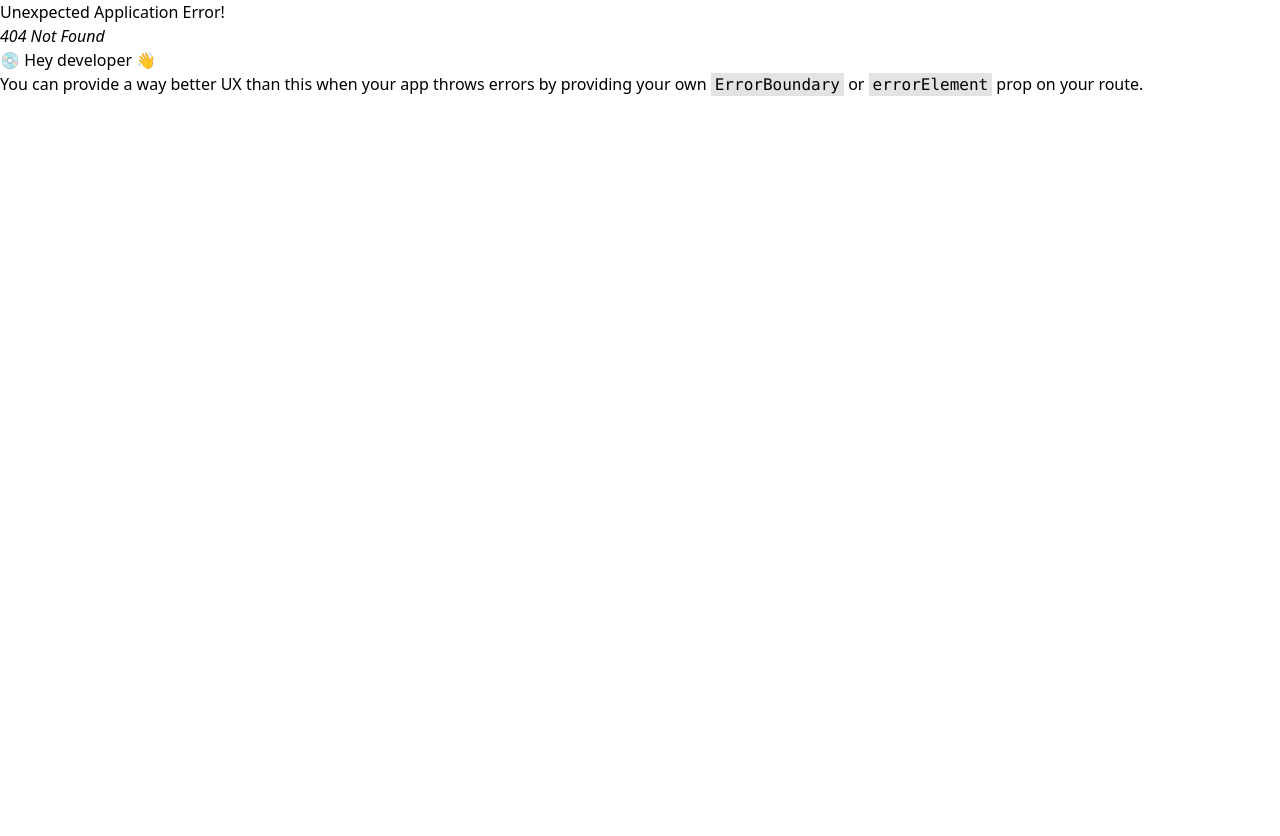
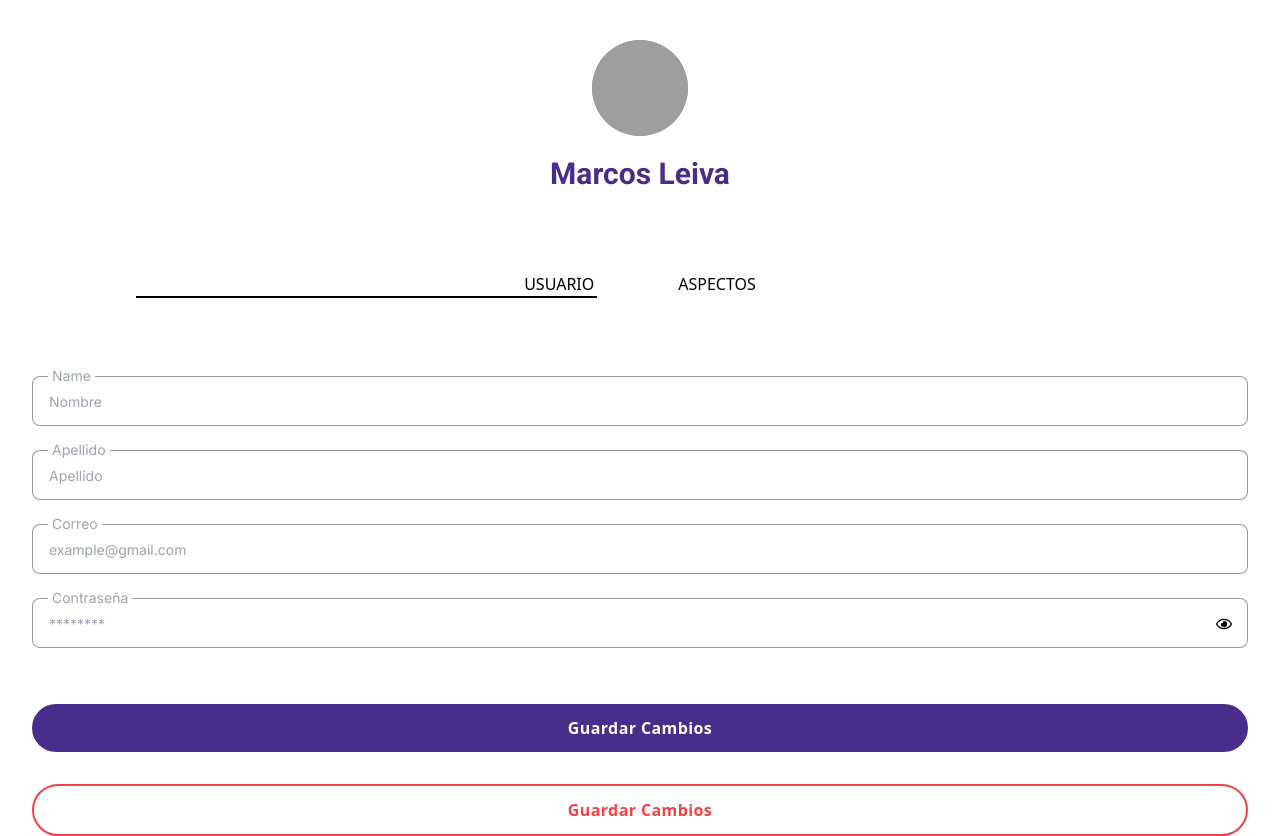
Before and after one commit to No-Country/s8-10-m-node-react, a React (Vite) app in the folder frontend/: page /user/perfil in a window 1280 px wide. Before the commit this address had no page. Before the commit the page ends 800 px from the top, so only its background shows below. Built offline with nearby package versions, Linux system fonts and the light colour scheme; sample sign-in values are in the browser's storage; grey boxes are pictures that could not be loaded.

Commit message:
perfil y transferencia

```diff
--- /dev/null
+++ b/frontend/src/components/Aspectos.jsx
@@ -0,0 +1,116 @@
+import { useState , useEffect} from "react";
+import { FaRegEye, FaRegEyeSlash } from "react-icons/fa";
+import { Button } from "./Button";
+import InputField from "./InputField";
+import { ProfileImage } from "./ProfileImage";
+import { Link ,useLocation} from "react-router-dom";
+
+export const Aspectos = () => {
+  const [showPassword, setShowPassword] = useState(false);
+  const [validateForm, setValidateForm] = useState({});
+  const [isLocation, setIsLocation] = useState('')
+
+  const location = useLocation()
+
+  useEffect(() => {
+    if (location.pathname === '/user/aspectos') {
+      setIsLocation('aspectos')
+    } else if (location.pathname === '/user/perfil') {
+      setIsLocation('perfil')
+    }
+  }, [location.pathname, isLocation])
+
+  const handleChange = (e) => {
+    setValidateForm({
+      ...validateForm,
+      [e.target.name]: e.target.value,
+    });
+  };
+
+  const validateUser = async (e) => {
+    e.preventDefault();
+    await login(validateForm);
+  };
+
+  return (
+    <main className="w-full min-h-screen flex flex-col items-center gap-20">
+      <section className="mt-10 flex">
+        <ProfileImage name="Marcos Leiva" />
+      </section>
+      <section className="w-full flex justify-center gap-[5.25rem] relative pl-4">
+        <Link className="" replace="user/aspecto">
+         USUARIO
+        </Link>
+        <Link className="pr-4" to="perfil">
+         ASPECTOS
+        </Link>
+        <div
+          className={`w-4/5 border-b-2 border-white absolute bottom-[-2px] bg-white`}
+        >
+          <span
+            className={`border-b-2 border-black ${
+              isLocation === 'perfil'
+                ? 'w-[45%] transform translate-x-[0%] transition-all duration-300'
+                : 'w-[45%] transform translate-x-[100%] transition-all duration-300'
+            } absolute bottom-[-2px]`}
+          ></span>
+        </div>
+      </section>
+      <section className="w-full px-8">
+        <form className="w-full flex flex-col gap-6" onSubmit={validateUser}>
+          <InputField
+            id="dni"
+            type="number"
+            name="indentificacion"
+            placeholder="121423131"
+            labelFor="indentificacion"
+            content="indentificacion"
+            func={handleChange}
+          />
+          <InputField
+            id="pais"
+            type="text"
+            name="pais"
+            placeholder="argentina"
+            labelFor="pais"
+            content="pais"
+            func={handleChange}
+          />
+          <InputField
+            id="direccion"
+            type="text"
+            name="direccion"
+            placeholder="av. 123"
+            labelFor="direccion"
+            content="direccion"
+            func={handleChange}
+          />
+          <InputField
+            id="telefono"
+            type="number"
+            name="telefono"
+            placeholder="123456789"
+            labelFor="telefono"
+            content="telefono"
+            func={handleChange}
+          />
+
+          <div className="flex flex-col gap-6">
+            <Button
+              type="submit"
+              nameClass="bg-customColor mt-8 py-3 rounded-full text-white font-semibold tracking-wide"
+            >
+              Guardar Cambios
+            </Button>
+            <Button
+              type="submit"
+              nameClass="border-2 border-red-500 mt-2 py-3 rounded-full text-red-500 font-semibold tracking-wide"
+            >
+              Guardar Cambios
+            </Button>
+          </div>
+        </form>
+      </section>
+    </main>
+  );
+};
--- a/frontend/src/components/ConfigurationOptions.jsx
+++ b/frontend/src/components/ConfigurationOptions.jsx
@@ -3,6 +3,8 @@ import ArrowR from '../assets/images/ArrowR.svg';
 import { useNavigate } from 'react-router-dom';
 import { Modal } from './Modal';
 import { useUserContext } from '../context/UserContext'
+
+
 
 const ConfigurationOptions = ({ option }) => {
   const { logout } = useUserContext();
@@ -11,7 +13,7 @@ const ConfigurationOptions = ({ option }) => {
 
   const handleClick = () => {
     if (option.name === 'Datos personales') {
-      console.log('Datos personales');
+     navigate('/user/perfil');
     } else if (option.name == 'Terminos y condiciones') {
 
       setShowPopup(true);
--- a/frontend/src/components/NewContact.jsx
+++ b/frontend/src/components/NewContact.jsx
@@ -17,6 +17,10 @@ const NewContact = () => {
   const [error, setError] = useState(false)
   const [confirm, setConfirm] = useState(false)
   const [user, setUser] = useState({})
+  const [contact, setContact] = useState({})
+  const [accountName, setAccountName]= useState({name:'',lasname:''})
+
+  //data from api
   useEffect(() => {
     fetch('https://pagaya.onrender.com/api/user', requestOptions)
       .then((res) => res.json())
@@ -27,24 +31,37 @@ const NewContact = () => {
   }, [])
 
   const { response } = user
-  console.log(response[0].fullName)
+  console.log(response)
+
+ // console.log(response[1].account)
+
+//filter data
+const validateForm = (e) => {
+  e.preventDefault();
+  if (e.target.alias.value.trim() === '') {
+    setError(true);
+  } else {
+    const aliasToFind = e.target.alias.value.trim();
+    const foundAccount = response.find(person => person.account[0].alias === aliasToFind);
+
+    if (foundAccount) {
+      const account = foundAccount.account[0];
+      const fullName = foundAccount.fullName
+      const lastName = foundAccount.lastName
+      setAccountName({name:fullName,lasname:lastName})
+
+     // console.log(account); // Muestra la cuenta correspondiente al alias encontrado
+      setContact(account);
+      // Aquí puedes realizar la lógica adicional que necesites con la cuenta encontrada
 
 
-
-
-
-
-
-  const validateForm = (e) => {
-    e.preventDefault()
-    if (e.target.alias.value.trim() === ''    ) {
-
-      setError(true)
+      openSearchModal();
     } else {
-      openSearchModal()
+      console.log('No se encontró ninguna cuenta con ese alias.');
     }
   }
-
+};
+//console.log(contact)
   const navigate = useNavigate()
 
   return (
@@ -84,8 +101,8 @@ const NewContact = () => {
                   } rounded-t-[40px] flex flex-col justify-evenly items-center`}
               >
                 <div className="w-full text-center relative pt-3">
-                  <h3 className="text-2xl font-semibold">Marcos Leiva</h3>
-                  <p className="text-gray-400 text-md">12-345676332</p>
+                  <h3 className="text-2xl font-semibold">{accountName.name} {accountName.lasname}</h3>
+                  <p className="text-gray-400 text-md">{contact.accountNumber}</p>
                   <FaTimes
                     className="absolute -top-1 right-[30px] cursor-pointer"
                     size={20}
@@ -95,15 +112,15 @@ const NewContact = () => {
                 <div className="w-full flex flex-col gap-4 pl-8">
                   <div>
                     <h4 className="text-2xl font-semibold">Alias</h4>
-                    <p className="text-gray-500">Marcos.Leiva</p>
+                    <p className="text-gray-500">{contact.alias}</p>
                   </div>
                   <div>
                     <h4 className="text-2xl font-semibold">CBU</h4>
-                    <p className="text-gray-500">26358752 - 14572800567892</p>
+                    <p className="text-gray-500">{contact.accountNumber} </p>
                   </div>
                   <div>
                     <h4 className="text-2xl font-semibold">Banco</h4>
-                    <p className="text-gray-500">Mercado Pago</p>
+                    <p className="text-gray-500">Domino</p>
                   </div>
                 </div>
                 <div className="w-full px-4 flex gap-5">
--- /dev/null
+++ b/frontend/src/components/Perfil.jsx
@@ -0,0 +1,119 @@
+import { useState , useEffect} from "react";
+import { FaRegEye, FaRegEyeSlash } from "react-icons/fa";
+import { Button } from "./Button";
+import InputField from "./InputField";
+import { ProfileImage } from "./ProfileImage";
+import { Link ,useLocation} from "react-router-dom";
+
+export const Perfil = () => {
+  const [showPassword, setShowPassword] = useState(false);
+  const [validateForm, setValidateForm] = useState({});
+  const [isLocation, setIsLocation] = useState('')
+
+  const location = useLocation()
+
+  useEffect(() => {
+    if (location.pathname === '/user/perfil') {
+      setIsLocation('perfil')
+    } else if (location.pathname === '/user/aspectos') {
+      setIsLocation('espectos')
+    }
+  }, [location.pathname, isLocation])
+
+  const handleChange = (e) => {
+    setValidateForm({
+      ...validateForm,
+      [e.target.name]: e.target.value,
+    });
+  };
+
+  const validateUser = async (e) => {
+    e.preventDefault();
+    await login(validateForm);
+  };
+
+  return (
+    <main className="w-full min-h-screen flex flex-col items-center gap-20">
+      <section className="mt-10 flex">
+        <ProfileImage name="Marcos Leiva" />
+      </section>
+      <section className="w-full flex justify-center gap-[5.25rem] relative pl-4">
+        <Link className="" replace="user/perfil">
+         USUARIO
+        </Link>
+        <Link className="pr-4" to="aspectos">
+         ASPECTOS
+        </Link>
+        <div
+          className={`w-4/5 border-b-2 border-white absolute bottom-[-2px] bg-white`}
+        >
+          <span
+            className={`border-b-2 border-black ${
+              isLocation === 'perfil'
+                ? 'w-[45%] transform translate-x-[0%] transition-all duration-300'
+                : 'w-[45%] transform translate-x-[100%] transition-all duration-300'
+            } absolute bottom-[-2px]`}
+          ></span>
+        </div>
+      </section>
+      <section className="w-full px-8">
+        <form className="w-full flex flex-col gap-6" onSubmit={validateUser}>
+          <InputField
+            id="name"
+            type="text"
+            name="name"
+            placeholder="Nombre"
+            labelFor="name"
+            content="Name"
+            func={handleChange}
+          />
+          <InputField
+            id="lastname"
+            type="text"
+            name="lastname"
+            placeholder="Apellido"
+            labelFor="Apellido"
+            content="Apellido"
+            func={handleChange}
+          />
+          <InputField
+            id="email"
+            type="email"
+            name="email"
+            placeholder="example@gmail.com"
+            labelFor="email"
+            content="Correo"
+            func={handleChange}
+          />
+          <InputField
+            id="password"
+            type={showPassword ? "text" : "password"}
+            name="password"
+            placeholder="********"
+            labelFor="password"
+            content="Contraseña"
+            func={handleChange}
+            setValue={setShowPassword}
+            condition={showPassword}
+            icon={showPassword ? <FaRegEyeSlash /> : <FaRegEye />}
+          />
+
+          <div className="flex flex-col gap-6">
+            <Button
+              type="submit"
+              nameClass="bg-customColor mt-8 py-3 rounded-full text-white font-semibold tracking-wide"
+            >
+              Guardar Cambios
+            </Button>
+            <Button
+              type="submit"
+              nameClass="border-2 border-red-500 mt-2 py-3 rounded-full text-red-500 font-semibold tracking-wide"
+            >
+              Guardar Cambios
+            </Button>
+          </div>
+        </form>
+      </section>
+    </main>
+  );
+};
--- a/frontend/src/components/Soporte.jsx
+++ b/frontend/src/components/Soporte.jsx
@@ -4,13 +4,14 @@ import ConfigurationOptions from './ConfigurationOptions'
 import { ProfileImage } from './ProfileImage'
 import { BackButton } from './BackButton'
 import PanelBack from './PanelBack'
+import { Fa500Px} from "react-icons/fa";
 
 
 const Soporte = () => {
     const [optionData, setOptionData] = useState([{
         id: 1,
         name: 'Preguntas frecuentes',
-        icon:'',
+        icon: Fa500Px,
         color: 'text-black-500'
 
 
--- a/frontend/src/components/ToTransfer.jsx
+++ b/frontend/src/components/ToTransfer.jsx
@@ -4,18 +4,25 @@ import { useNavigate } from 'react-router-dom'
 import back from '../assets/images/back.svg'
 import PopUp from './PopUp'
 import Success from './Success'
+import { useUserContext } from '../context/UserContext'
 
 const ToTransfer = ({ setConfirm, close }) => {
   const [amount, setAmount] = useState(0)
   const [error, setError] = useState(false)
   const [showSuccess, setShowSuccess] = useState(false)
+  const {user}=useUserContext()
+ const {payload}=user
+
 
   const validateAmount = (e) => {
     e.preventDefault()
-    if (parseInt(amount) === 0) {
+    if (parseInt(amount) === 0 || parseInt(amount) > parseInt(payload.accountInfo.amount)) {
       setError(true)
     } else {
-      setShowSuccess(true)
+
+      if (parseInt(amount) <= parseInt(payload.accountInfo.amount)) {
+        setShowSuccess(true)
+      }
     }
   }
 
--- a/frontend/src/context/UserContext.jsx
+++ b/frontend/src/context/UserContext.jsx
@@ -16,6 +16,7 @@ const UserProvider = ({ children }) => {
     if (loggedUserJSON) {
       const user = JSON.parse(loggedUserJSON)
       setUser(user)
+      console.log(user)
     } else {
       setUser({})
     }
```
Also changed, not shown: frontend/src/router.jsx (+10 -0 lines).
